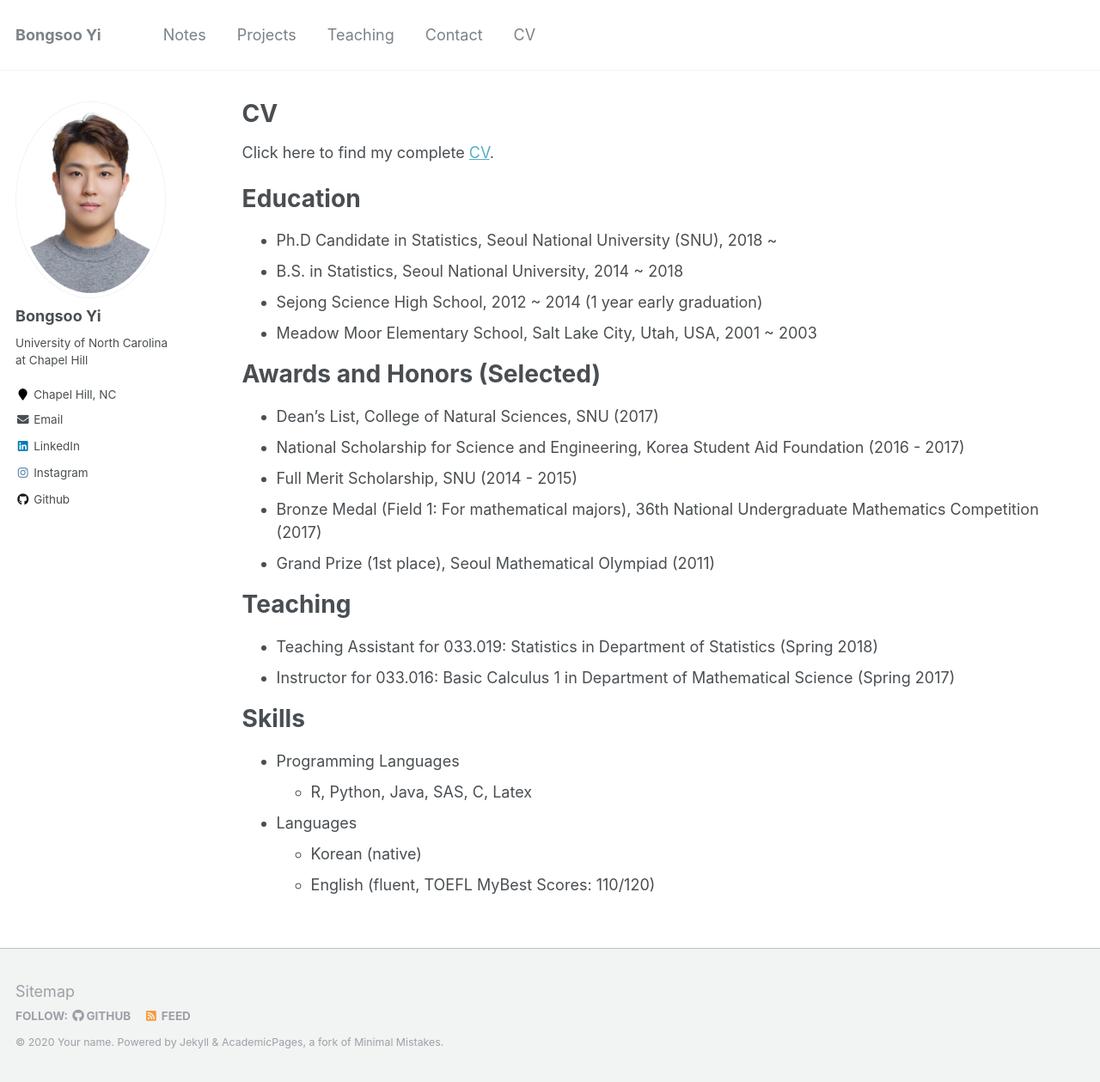
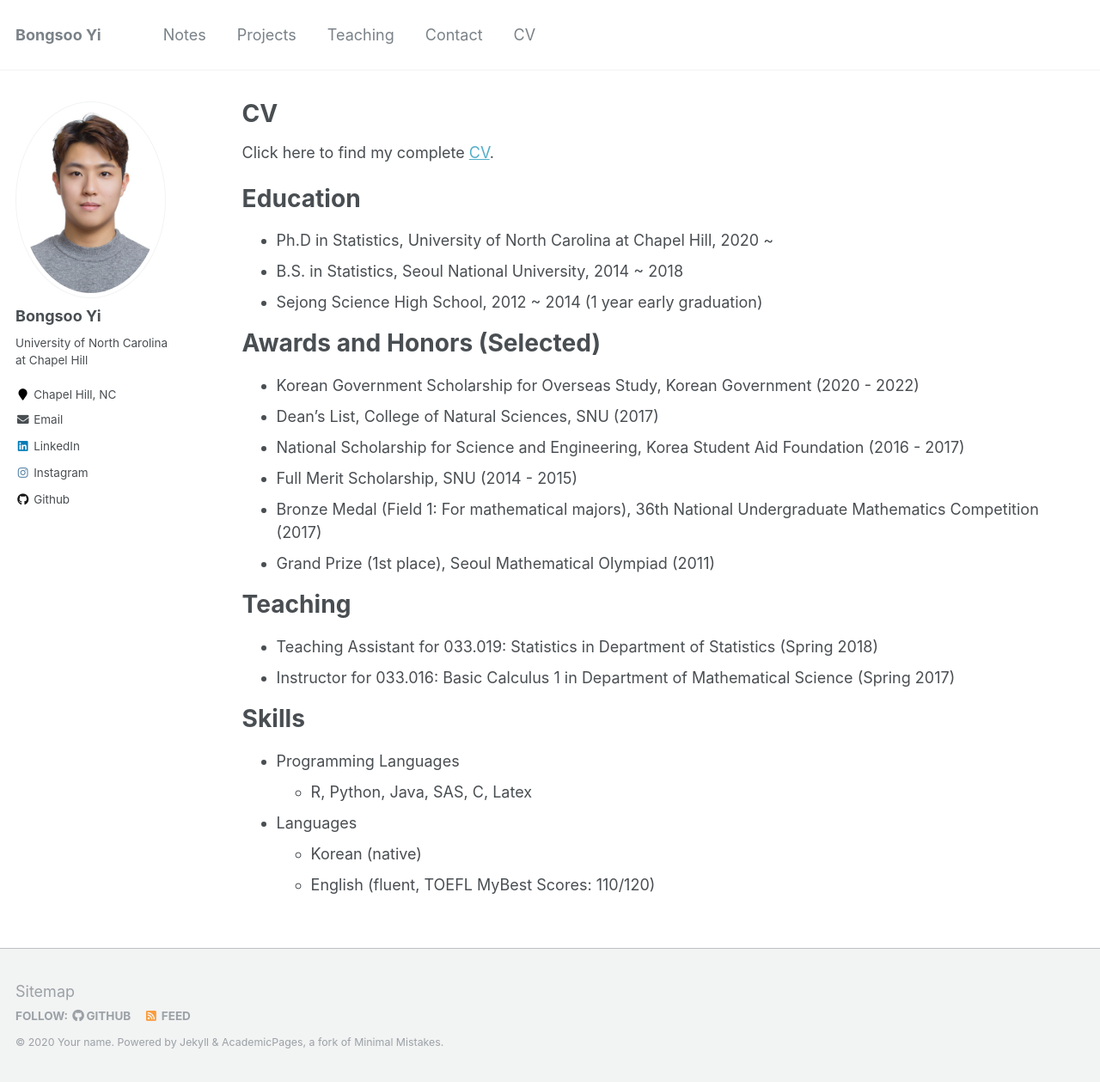
Before and after one commit to austinyi/austinyi.github.io, a Jekyll site: the page built from _pages/cv.md, in a window 1280 px wide and 1259 px high. Shown: the whole window at 86% size. Built offline with Jekyll 4.4.1, drawn with Linux system fonts in a browser that asks for light colours.

Commit message:
Update cv.md

```diff
--- a/_pages/cv.md
+++ b/_pages/cv.md
@@ -13,13 +13,13 @@ Click here to find my complete [CV](https://austinyi.github.io/assets/CV.pdf).
 
 Education
 ======
-* Ph.D Candidate in Statistics, Seoul National University (SNU), 2018 ~
+* Ph.D in Statistics, University of North Carolina at Chapel Hill, 2020 ~
 * B.S. in Statistics, Seoul National University, 2014 ~ 2018
 * Sejong Science High School, 2012 ~ 2014 (1 year early graduation)
-* Meadow Moor Elementary School, Salt Lake City, Utah, USA, 2001 ~ 2003
 
 Awards and Honors (Selected)
 ======
+* Korean Government Scholarship for Overseas Study, Korean Government (2020 - 2022)
 * Dean's List, College of Natural Sciences, SNU (2017)
 * National Scholarship for Science and Engineering, Korea Student Aid Foundation (2016 - 2017)
 * Full Merit Scholarship, SNU (2014 - 2015)
```
